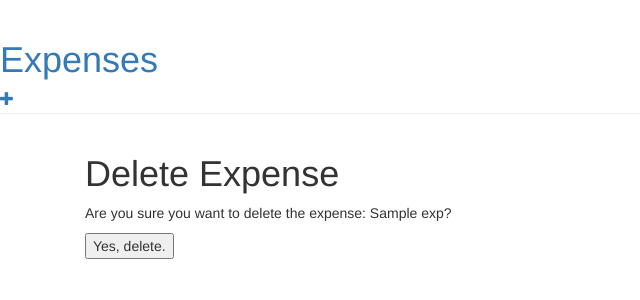
After one commit to mainyanim/MyExpenses, a Django app: template MyExpenses/myexpenses/templates/myexpenses/expense_confirm_delete.html in a window 1280 px wide. The commit adds this page. Shown: the top 300 px of the page, without its empty margins (0-640 px from the left). Run offline with Django 3.2, Linux system fonts and the light colour scheme; the template is opened without the code that fills it: most values are stand-ins (such as "Sample title", 1, 10 or a date in 2020); some libraries are stand-ins or nearby versions.

Commit message:
deleteview added

```diff
--- a/MyExpenses/myexpenses/templates/base.html
+++ b/MyExpenses/myexpenses/templates/base.html
@@ -15,13 +15,10 @@
     <a href="{% url 'exp_new' %}" class="top-menu"><span class="glyphicon glyphicon-plus"></span></a>
     </div>
     <div class="content container">
-        <div class="row">
-            <div class="col-md-8">
+            <div class="col-md-12">
             {% block content %}
             {% endblock %}
             </div>
-        </div>
     </div>
 </body>
-</body>
 </html>
--- a/MyExpenses/myexpenses/templates/exp_edit.html
+++ b/MyExpenses/myexpenses/templates/exp_edit.html
@@ -1,7 +1,6 @@
 {% extends 'base.html' %}
 
 {% block content %}
-    <h1>New post</h1>
     <form method="POST" class="post-form">{% csrf_token %}
         {{ form.as_p }}
         <button type="submit" class="save btn btn-default">Save</button>
--- /dev/null
+++ b/MyExpenses/myexpenses/templates/myexpenses/expense_confirm_delete.html
@@ -0,0 +1,14 @@
+{% extends "base.html" %}
+
+{% block content %}
+
+<h1>Delete Expense</h1>
+
+<p>Are you sure you want to delete the expense: {{ exp }}?</p>
+
+<form action="" method="POST">
+  {% csrf_token %}
+  <input type="submit" action="" value="Yes, delete." />
+</form>
+
+{% endblock %}
--- a/MyExpenses/myexpenses/urls.py
+++ b/MyExpenses/myexpenses/urls.py
@@ -13,6 +13,6 @@ urlpatterns = [
     url(r'^exp/(?P<pk>\d+)/$', views.exp_detail, name='exp_detail'),
     url(r'^exp/new/$', views.exp_new, name='exp_new'),
     url(r'^exp/(?P<pk>\d+)/edit/$', views.exp_edit, name='exp_edit'),
-    url(r'^exp/(?P<pk>\d+)/delete/$', views.exp_delete, name='exp_delete'),
+    path('exp/<int:pk>/delete/', views.ExpDelete.as_view(), name='expenses_confirm_delete'),
 
 ]
```
Also changed, not shown: MyExpenses/myexpenses/templates/expenses_list.html (+4 -5 lines), MyExpenses/myexpenses/views.py (+6 -9 lines).
